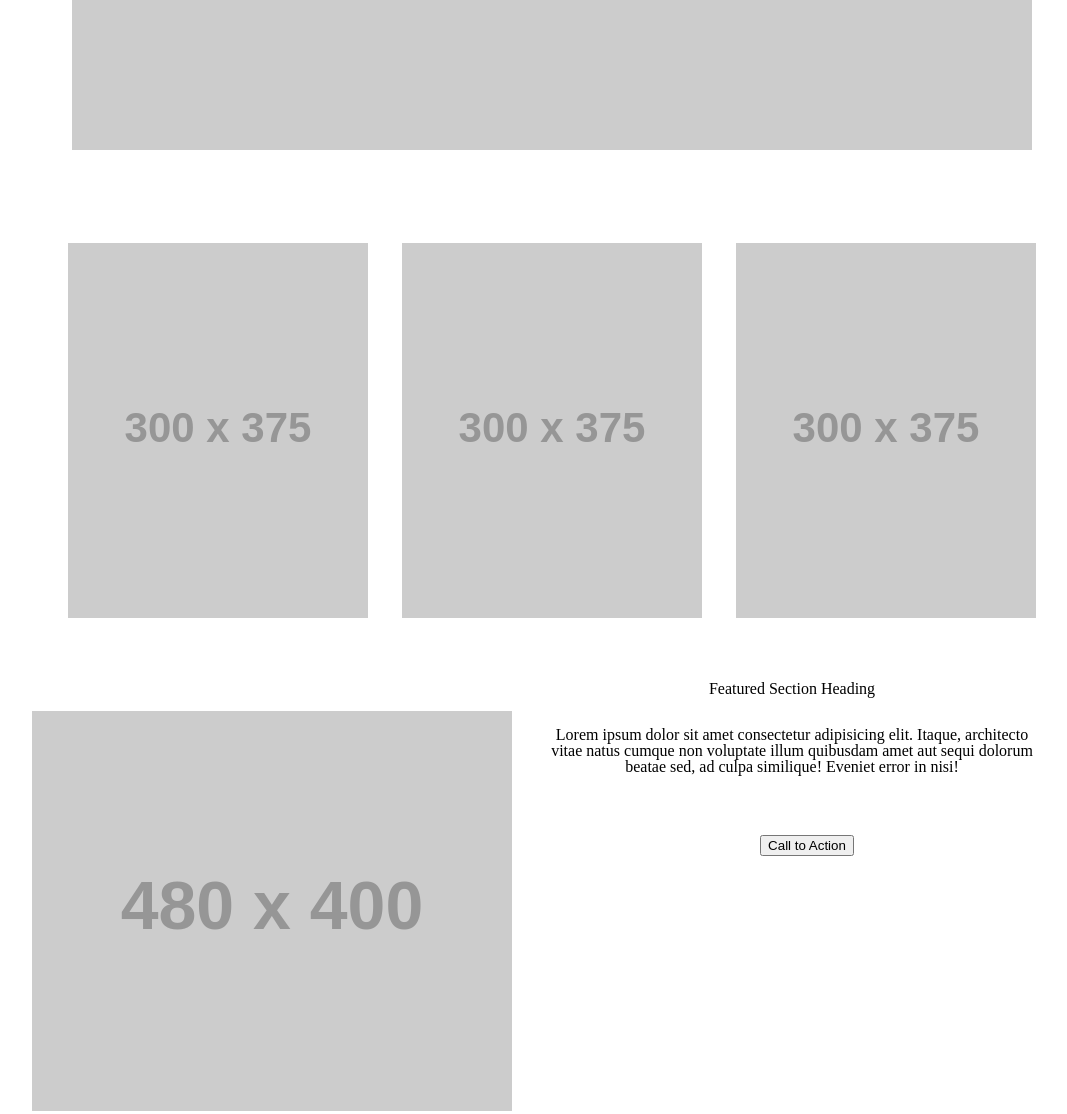
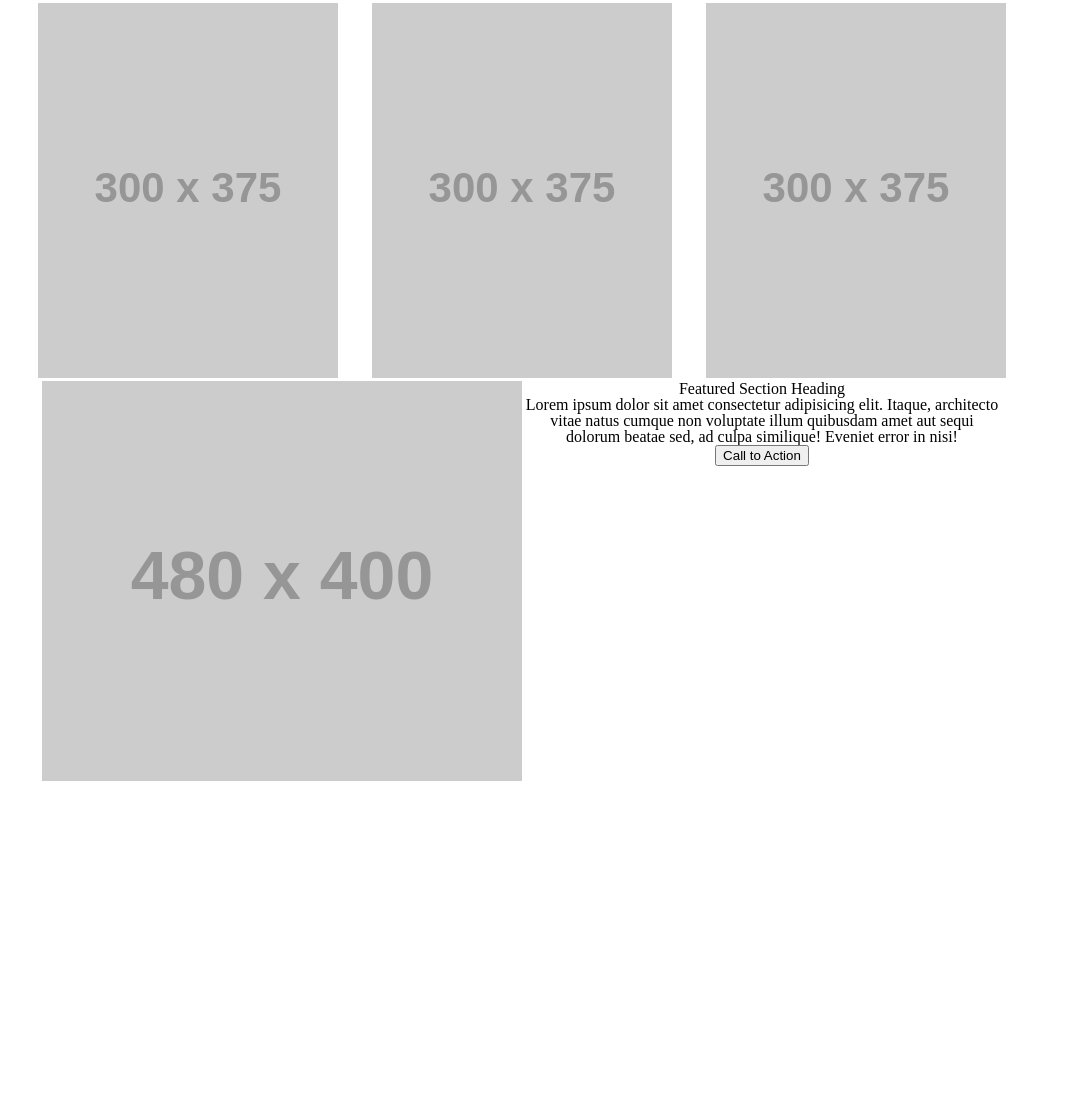
Before and after one commit to Pseudotsuga/wireframe-exercise, a plain HTML site: page index.html in a window 1280 px wide. Shown: the part 520-1634 px from the top of the page, without its empty margins (118-1185 px from the left). After the commit the page ends 1301 px from the top, so only its background shows below. Drawn offline with Linux system fonts and the light colour scheme; placeholder pictures from the web are drawn by us.

Commit message:
beginPolish

```diff
--- a/css/style.css
+++ b/css/style.css
@@ -1,5 +1,5 @@
 * {
-  margin: 30px;
+  margin: 0px;
 }
 header {
   width: 100%;
@@ -34,8 +34,10 @@ section:nth-of-type(2) > img:nth-of-type(3){
 }
 section:nth-of-type(3){
   display: block;
+  width: 960px;
+  height: 400px;
+  margin: auto;
   text-align: center;
-  width: 100%;
 }
 section:nth-of-type(3) > img{
 float: left;
```
